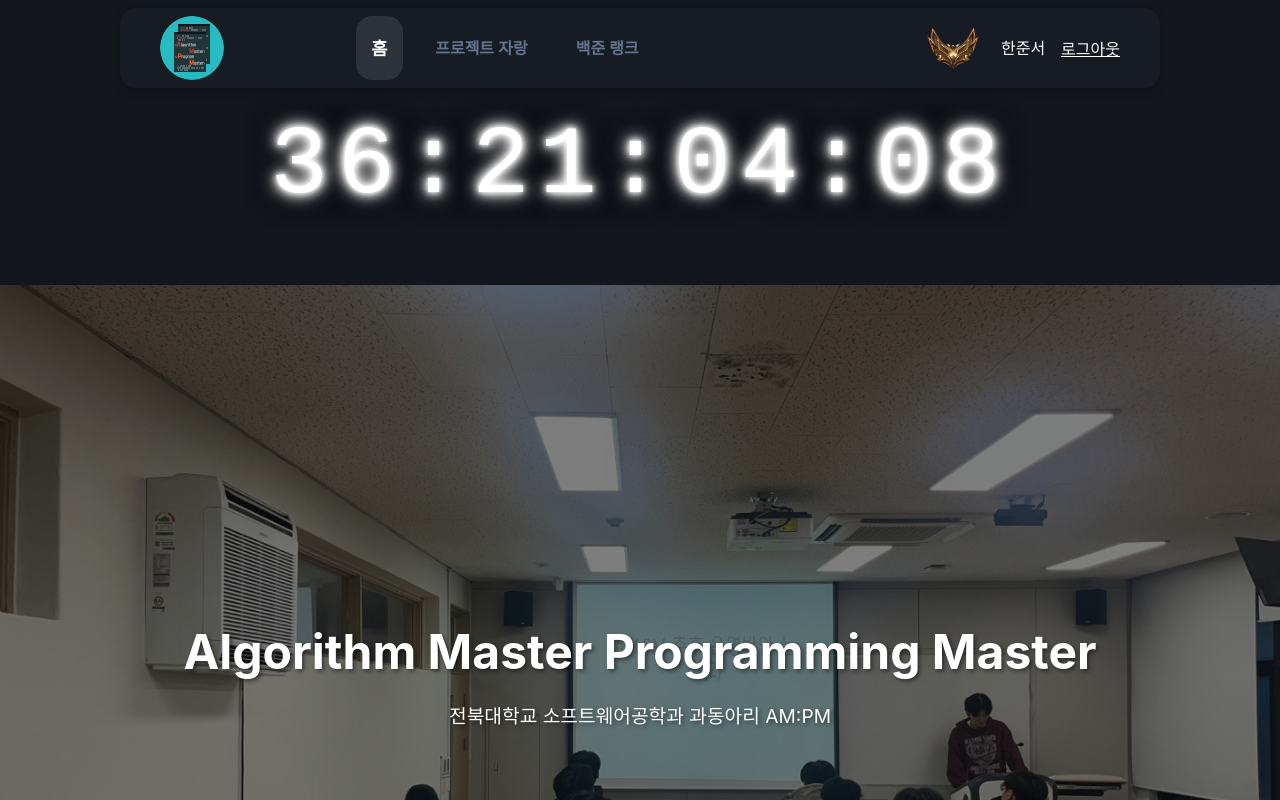
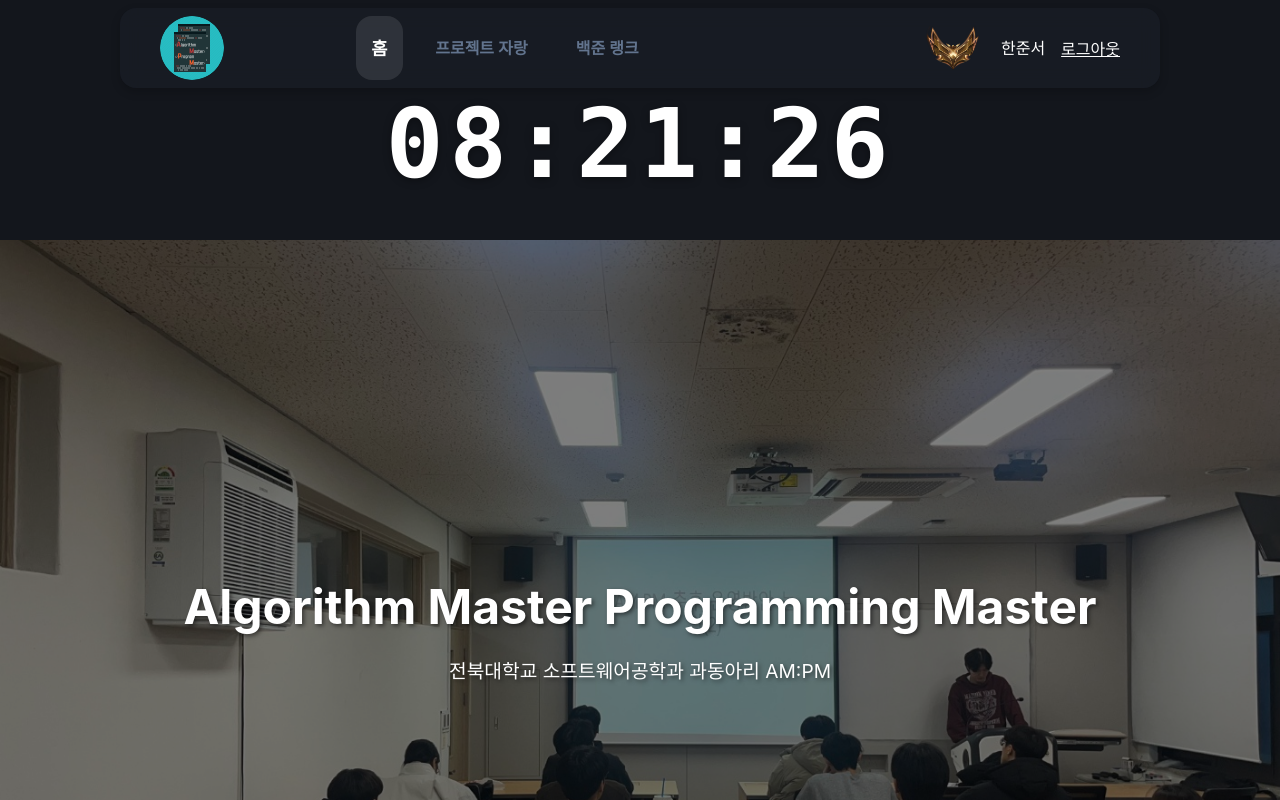
Before and after one commit to 2025-AM-PM/frontend, a React (Create React App) app in the folder am-pm/: page / in a window 1280 px wide. Shown: the top 800 px of the page. Built offline with nearby package versions, Linux system fonts and the light colour scheme.

Commit message:
fix: 종강 시계 디자인 수정

```diff
--- a/am-pm/src/components/clock.tsx
+++ b/am-pm/src/components/clock.tsx
@@ -1,87 +1,50 @@
+import { useEffect, useMemo, useState } from "react";
 import "../styles/clock.css";
-import { useState, useEffect } from "react";
 
-// Props 타입 정의
-interface CountdownTimerProps {
-  initialSeconds: number;
+const STORAGE_KEY = "clock_target_iso";
+
+function pad2(n: number) {
+  return String(n).padStart(2, "0");
+}
+function formatDiff(totalSeconds: number) {
+  const s = Math.max(0, Math.floor(totalSeconds));
+  const days = Math.floor(s / 86400);
+  const hours = Math.floor((s % 86400) / 3600);
+  const minutes = Math.floor((s % 3600) / 60);
+  const seconds = s % 60;
+  return `${pad2(days)}:${pad2(hours)}:${pad2(minutes)}:${pad2(seconds)}`;
+}
+function formatClock(now: Date) {
+  return `${pad2(now.getHours())}:${pad2(now.getMinutes())}:${pad2(
+    now.getSeconds()
+  )}`;
 }
 
-export function Clock({ initialSeconds }: CountdownTimerProps) {
-  // localStorage에 목표 시간을 저장할 키
-  const storageKey = "countdownTargetTimestamp";
+export default function Clock() {
+  const [nowMs, setNowMs] = useState<number>(Date.now());
+  const [targetMs, setTargetMs] = useState<number | null>(() => {
+    const saved = localStorage.getItem(STORAGE_KEY);
+    return saved ? new Date(saved).getTime() : null;
+  });
 
-  // 컴포넌트가 처음 로드될 때 실행되어 초기 남은 시간을 계산하는 함수
-  const getInitialRemainingSeconds = () => {
-    // 저장된 목표 시간을 가져옴
-    const savedTargetTimestamp = localStorage.getItem(storageKey);
+  // 1초마다 갱신
+  useEffect(() => {
+    const id = setInterval(() => setNowMs(Date.now()), 1000);
+    return () => clearInterval(id);
+  }, []);
 
-    // 저장된 목표 시간이 없다면 (최초 실행)
-    if (!savedTargetTimestamp) {
-      // 현재 시간을 기준으로 새로운 목표 시간을 계산
-      const newTargetTimestamp = new Date().getTime() + initialSeconds * 1000;
-      // 새로운 목표 시간을 localStorage에 저장
-      localStorage.setItem(storageKey, String(newTargetTimestamp));
-      // 초기 시간(초)을 그대로 반환
-      return initialSeconds;
+  // diff 또는 현재시각 문자열
+  const text = useMemo(() => {
+    if (targetMs) {
+      const diffSec = Math.abs(Math.round((targetMs - nowMs) / 1000));
+      return formatDiff(diffSec);
     }
-
-    // 저장된 목표 시간이 있다면 (새로고침)
-    // 목표 시간과 현재 시간의 차이를 계산하여 남은 시간을 구함
-    const remaining = Math.round(
-      (Number(savedTargetTimestamp) - new Date().getTime()) / 1000
-    );
-
-    // 남은 시간이 0보다 작으면 0을 반환, 아니면 남은 시간을 반환
-    return remaining > 0 ? remaining : 0;
-  };
-
-  // 위 함수를 통해 계산된 값으로 상태를 초기화
-  const [remainingSeconds, setRemainingSeconds] = useState(
-    getInitialRemainingSeconds
-  );
-
-  // 카운트다운 로직
-  useEffect(() => {
-    // 남은 시간이 0 이하면 인터벌을 실행하지 않고 localStorage의 값도 삭제
-    if (remainingSeconds <= 0) {
-      localStorage.removeItem(storageKey);
-      return;
-    }
-
-    // 1초마다 남은 시간을 1씩 감소시키는 인터벌 설정
-    const interval = setInterval(() => {
-      setRemainingSeconds((prevSeconds) => prevSeconds - 1);
-    }, 1000);
-
-    // 컴포넌트가 언마운트되거나 remainingSeconds가 변경되면 인터벌 정리
-    return () => clearInterval(interval);
-  }, [remainingSeconds]);
-
-  // 초를 DD:HH:MM:SS 형식으로 변환하는 함수
-  const formatTimer = (totalSeconds: number) => {
-    const days = Math.floor(totalSeconds / (3600 * 24));
-    const hours = Math.floor((totalSeconds % (3600 * 24)) / 3600);
-    const minutes = Math.floor((totalSeconds % 3600) / 60);
-    const seconds = totalSeconds % 60;
-
-    return `${days.toString().padStart(2, "0")}:${hours
-      .toString()
-      .padStart(2, "0")}:${minutes.toString().padStart(2, "0")}:${seconds
-      .toString()
-      .padStart(2, "0")}`;
-  };
+    return formatClock(new Date(nowMs));
+  }, [targetMs, nowMs]);
 
   return (
-    <div className="flex flex-col items-center justify-center min-h-screen bg-black p-4">
-      <div className="neon-clock-container">
-        <div
-          className={`neon-clock ${
-            remainingSeconds === 0 ? "timer-finished" : ""
-          }`}
-        >
-          {formatTimer(remainingSeconds)}
-        </div>
-      </div>
+    <div className="clock-only">
+      <span className="digits">{text}</span>
     </div>
   );
 }
--- a/am-pm/src/pages/Home.tsx
+++ b/am-pm/src/pages/Home.tsx
@@ -2,14 +2,14 @@ import React from "react";
 import Header from "../components/header";
 import "../styles/home.css";
 import Board from "../components/board";
-import { Clock } from "../components/clock";
+import Clock from "../components/clock";
 import Background from "../components/background";
 
 function HomePage() {
   return (
     <div className="main">
       <Header />
-      <Clock initialSeconds={3186254} />
+      <Clock />
       <Background />
       <Board />
     </div>
--- a/am-pm/src/styles/clock.css
+++ b/am-pm/src/styles/clock.css
@@ -1,53 +1,19 @@
-.neon-clock-container {
-  padding: 2rem;
+.clock-only {
+  display: flex;
+  align-items: center;
+  justify-content: center;
+  width: 100%;
+  padding: 8px 0;
 }
 
-.neon-clock {
-  font-family: "Courier New", Consolas, Monaco, "Lucida Console", monospace;
-  font-size: clamp(3rem, 8vw, 6rem);
-  font-weight: 400;
-  letter-spacing: 0.1em;
-  color: white;
-  text-align: center;
-  text-shadow: 0 0 5px currentColor, 0 0 10px currentColor,
-    0 0 15px currentColor, 0 0 20px currentColor, 0 0 25px black, 0 0 30px black,
-    0 0 35px black;
-  animation: pulse 2s infinite alternate;
+.digits {
+  font-family: ui-monospace, SFMono-Regular, Menlo, Monaco, Consolas,
+    "Liberation Mono", "Courier New", monospace;
+  font-weight: 900;
+  letter-spacing: 0.06em;
+  font-variant-numeric: tabular-nums;
+  font-size: clamp(40px, 9vw, 96px);
+  color: #fff; /* 숫자만 흰색으로 */
+  text-shadow: 0 2px 8px rgba(0, 0, 0, 0.35);
+  user-select: none;
 }
-
-.neon-clock.timer-finished {
-  color: #ff0040; /* 카운트다운 종료 시 색상 */
-  text-shadow: 0 0 5px currentColor, 0 0 10px currentColor,
-    0 0 15px currentColor, 0 0 20px currentColor, 0 0 25px #cc0033,
-    0 0 30px #cc0033, 0 0 35px #cc0033;
-  animation: flash 0.5s infinite alternate;
-}
-
-@keyframes pulse {
-  from {
-    text-shadow: 0 0 5px currentColor, 0 0 10px currentColor,
-      0 0 15px currentColor, 0 0 20px currentColor, 0 0 25px black,
-      0 0 30px black, 0 0 35px black;
-  }
-  to {
-    text-shadow: 0 0 5px currentColor, 0 0 10px currentColor,
-      0 0 15px currentColor, 0 0 20px currentColor, 0 0 25px black,
-      0 0 30px black, 0 0 35px black;
-  }
-}
-
-@keyframes flash {
-  from {
-    opacity: 1;
-  }
-  to {
-    opacity: 0.3;
-  }
-}
-
-@media (max-width: 768px) {
-  .neon-clock {
-    font-size: clamp(2rem, 6vw, 4rem);
-    letter-spacing: 0.05em;
-  }
-}
```
